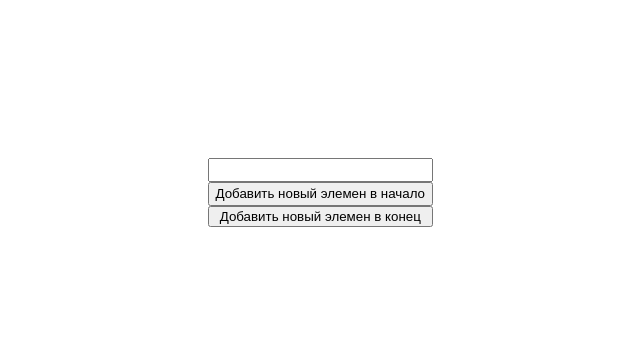
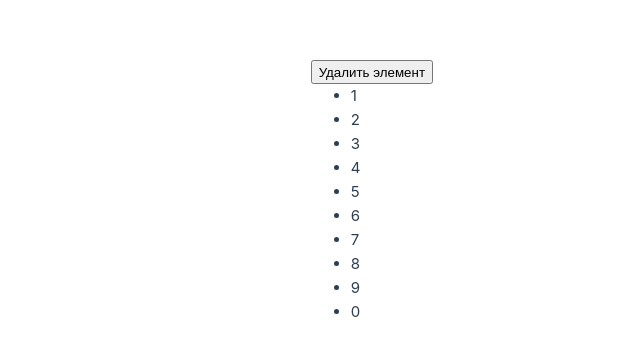
Before and after one commit to LeoonWi/Vue3_Exercises, a Vue app: page / in a window 1280 px wide. Shown: the part 208-564 px from the top of the page, without its empty margins (207-847 px from the left). Built offline with nearby package versions, Linux system fonts and the light colour scheme.

Commit message:
Форма удаления из массива

```diff
--- a/src/App.vue
+++ b/src/App.vue
@@ -2,25 +2,20 @@
   export default {
     data() {
       return {
-        arr: [],
+        arr: [1, 2, 3, 4, 5, 6, 7, 8, 9, 0],
         message: '',
       };
     },
     methods: {
-      addElem: function() {
-        this.arr.push(this.message)
-      },
-      addElemToStart: function() {
-        this.arr.unshift(this.message)
+      delElem: function(index) {
+        this.arr.splice(index, 1)
       }
     }
   }
 </script>
 
 <template>
-    <input type="text" v-model="message"><br>
-    <button @click="addElemToStart">Добавить новый элемен в начало</button><br>
-    <button @click="addElem">Добавить новый элемен в конец</button>
+    <button @click="delElem(index)">Удалить элемент</button><br>
     <ul>
       <li v-for="(elem, index) in arr" :key="index">{{ elem }}</li>
     </ul>
```
